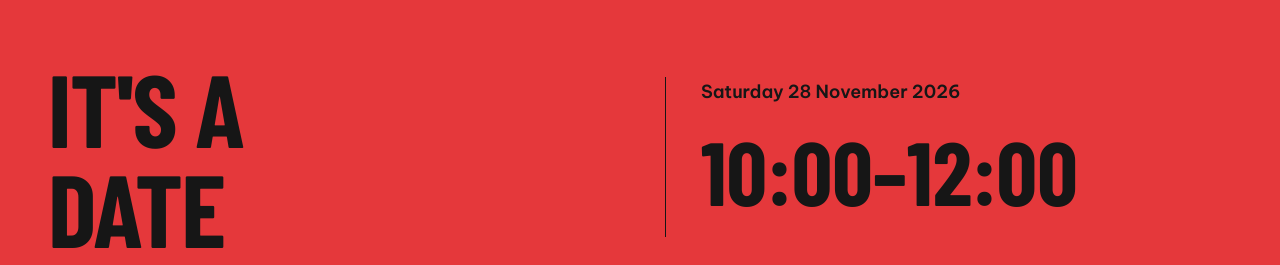
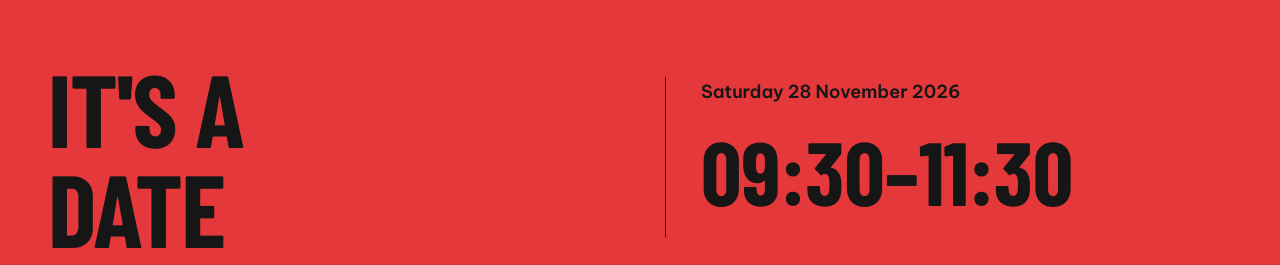
Before and after one commit to junkyedh/Hanh-Grad-Era, a Next.js app: page / in a window 1280 px wide. Shown: the part 1400-1665 px from the top of the page. Built offline with nearby package versions, Linux system fonts and the light colour scheme; a web font is replaced by a local one.

Commit message:
update time

```diff
--- a/src/components/invitation/InvitationSections.tsx
+++ b/src/components/invitation/InvitationSections.tsx
@@ -200,7 +200,7 @@ export function EventDetails({ general = false }: { general?: boolean }) {
         </time>
         <p className="event-time font-display">
           {general
-            ? '10:00–12:00'
+            ? '09:30–11:30'
             : `${timeFormat.format(new Date(event.photoSession.startsAt))}–${timeFormat.format(new Date(event.photoSession.endsAt))}`}
         </p>
       </div>
```
